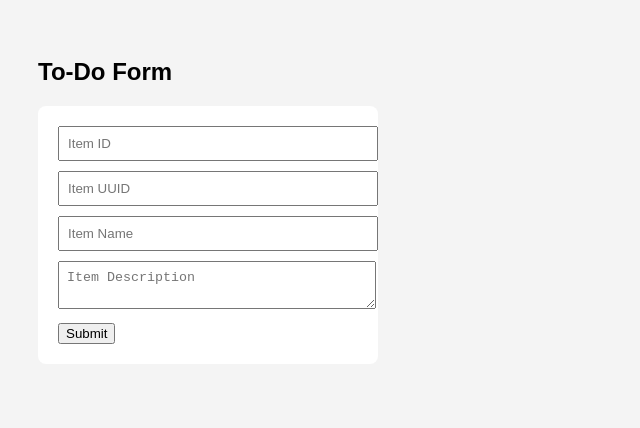
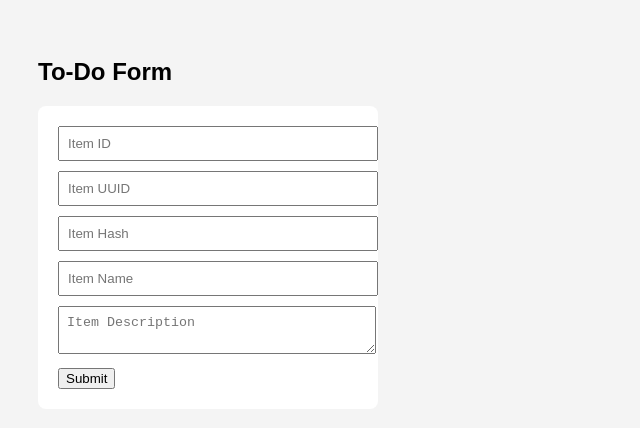
Before and after one commit to vijay-raghavendra/Version_Control_Git_Assignment, a plain HTML site: page frontend/index.html in a window 1280 px wide. Shown: the whole page, without its empty margins (0-640 px from the left). Drawn offline with Linux system fonts and the light colour scheme.

Commit message:
Add Item Hash field to To-Do form

```diff
--- a/frontend/index.html
+++ b/frontend/index.html
@@ -9,6 +9,7 @@
   <form id="todoForm">
     <input type="text" id="itemId" placeholder="Item ID" required />
     <input type="text" id="itemUUID" placeholder="Item UUID" required />
+    <input type="text" id="itemHash" placeholder="Item Hash" required />
     <input type="text" id="itemName" placeholder="Item Name" required />
     <textarea id="itemDescription" placeholder="Item Description" required></textarea>
     <button type="submit">Submit</button>
```
